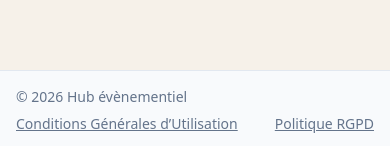
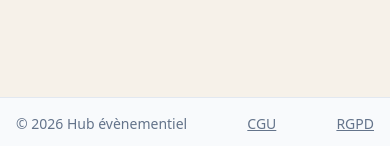
Before and after one commit to CDA-team1/Hub-Event, an Angular app in the folder frontend/: page / in a window 390 px wide. Shown: the part 695-841 px from the top of the page. Built offline with nearby package versions, Linux system fonts and the light colour scheme; no server answers.

Commit message:
feat(ui): rebuild the footer as in the wireframe

```diff
--- a/frontend/src/app/shared/ui/footer/footer.css
+++ b/frontend/src/app/shared/ui/footer/footer.css
@@ -3,10 +3,9 @@
 }
 
 footer {
-  display: flex;
-  flex-wrap: wrap;
+  display: grid;
+  grid-template-columns: 1fr auto 1fr;
   align-items: center;
-  justify-content: space-between;
   gap: 0.5rem 2rem;
   padding: 1rem 2rem;
   border-top: 1px solid var(--color-border);
@@ -23,12 +22,22 @@ footer a {
   color: var(--color-muted);
 }
 
+footer a:last-child {
+  justify-self: end;
+}
+
 footer a:hover {
   color: var(--color-text);
 }
 
 @media (max-width: 640px) {
   footer {
+    grid-template-columns: auto 1fr auto;
+    gap: 0.5rem 1rem;
     padding: 1rem;
   }
+
+  footer a:nth-child(2) {
+    justify-self: center;
+  }
 }
--- a/frontend/src/app/shared/ui/footer/footer.html
+++ b/frontend/src/app/shared/ui/footer/footer.html
@@ -1,6 +1,6 @@
 <footer>
   <p>&copy; 2026 Hub évènementiel</p>
 
-  <a routerLink="/cgu">Conditions Générales d’Utilisation</a>
-  <a routerLink="/rgpd">Politique RGPD</a>
+  <a routerLink="/cgu" title="Conditions Générales d’Utilisation">CGU</a>
+  <a routerLink="/rgpd" title="Politique RGPD">RGPD</a>
 </footer>
```
Also changed, not shown: 1 other file (tests, documents, lock files or other folders).
